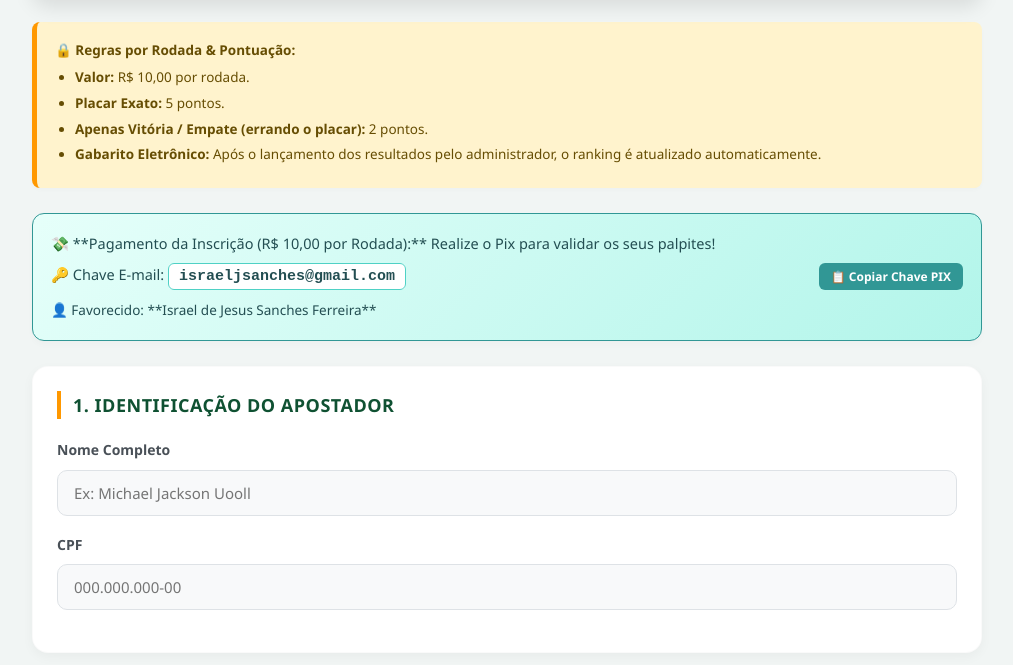
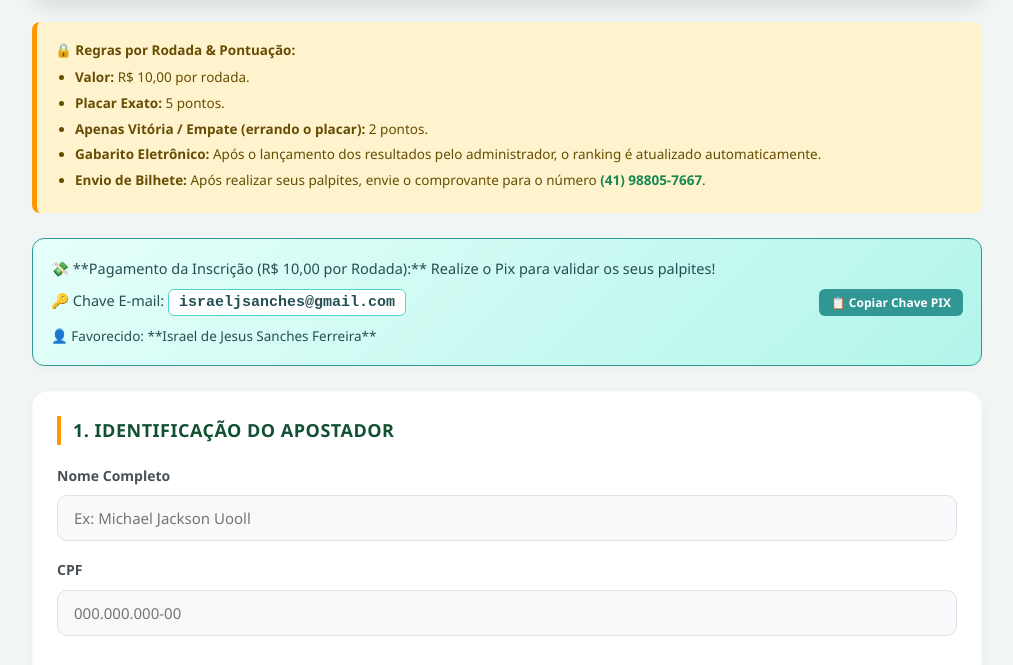
Before and after one commit to israeljsanches/bolaodohexacopa2026, a website: page public/index.html in a window 1280 px wide. Shown: the part 165-830 px from the top of the page, without its empty margins (133-1146 px from the left). Drawn offline with Linux system fonts and the light colour scheme; no server answers.

Commit message:
Update index.html

```diff
--- a/public/index.html
+++ b/public/index.html
@@ -198,6 +198,7 @@
         <li><strong>Placar Exato:</strong> 5 pontos.</li>
         <li><strong>Apenas Vitória / Empate (errando o placar):</strong> 2 pontos.</li>
         <li><strong>Gabarito Eletrônico:</strong> Após o lançamento dos resultados pelo administrador, o ranking é atualizado automaticamente.</li>
+        <li><strong>Envio de Bilhete:</strong> Após realizar seus palpites, envie o comprovante para o número <strong><a href="https://wa.me/5541988057667" target="_blank" style="color: var(--primary-light); text-decoration: none;">(41) 98805-7667</a></strong>.</li>
     </ul>
 </div>
 
```
